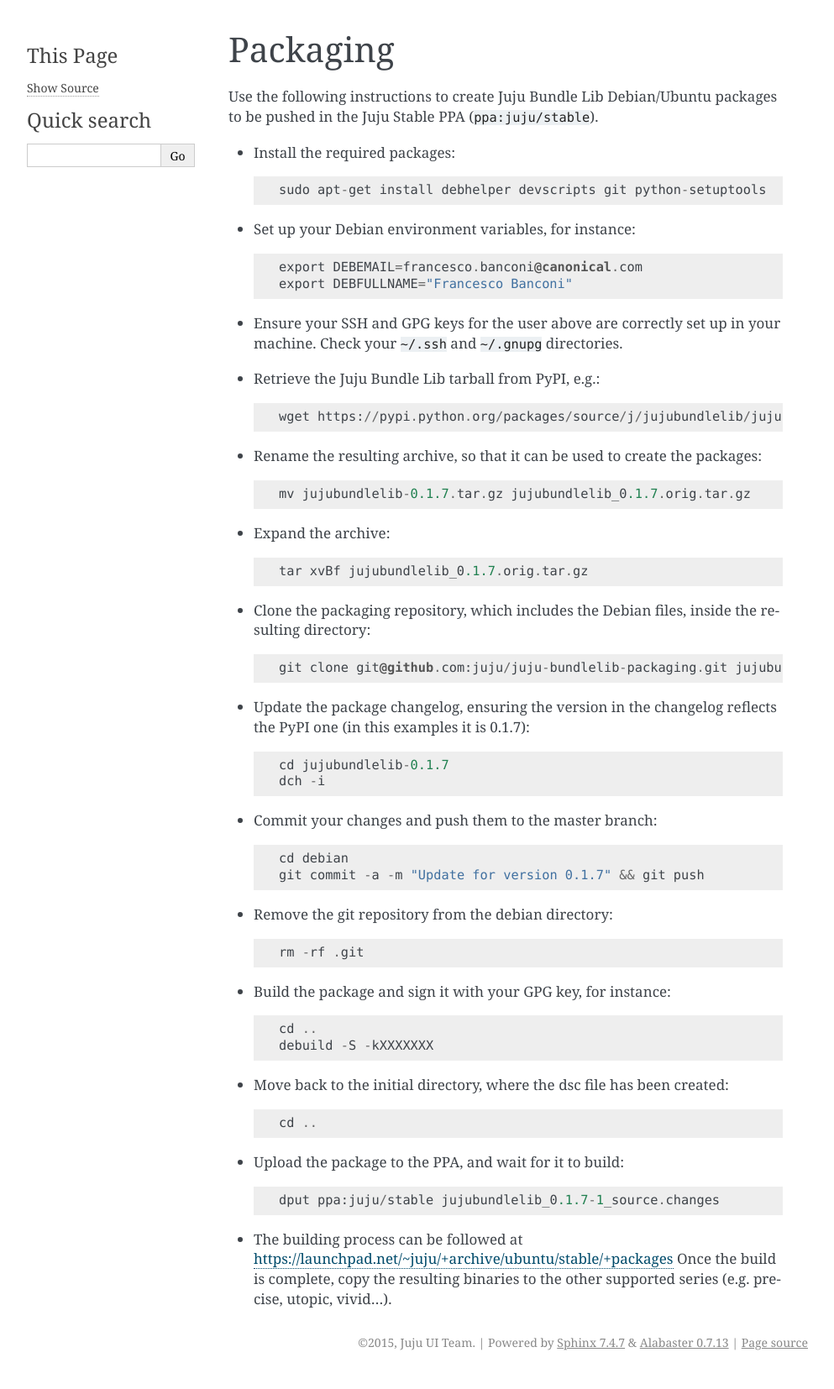
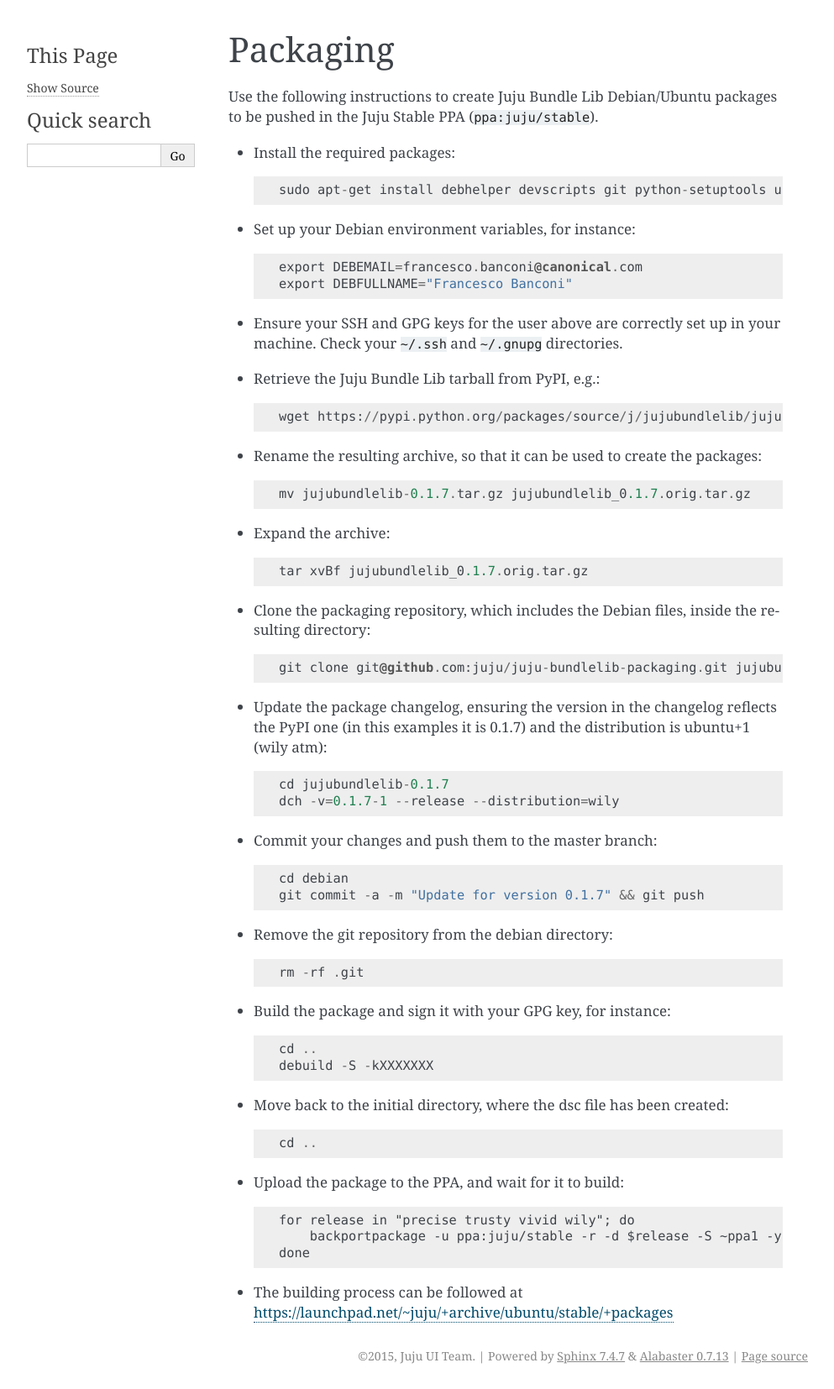
Before and after one commit to juju/juju-bundlelib, a Sphinx documentation site: the page built from docs/packaging.rst, in a window 1280 px wide. Shown: the whole page at 84% size, without its empty margins (148-1141 px from the left). Built offline with Sphinx 7.4.7, drawn with Linux system fonts in a browser that asks for light colours.

Commit message:
New packaging guide

```diff
--- a/docs/packaging.rst
+++ b/docs/packaging.rst
@@ -7,7 +7,7 @@
 
 * Install the required packages::
 
-    sudo apt-get install debhelper devscripts git python-setuptools
+    sudo apt-get install debhelper devscripts git python-setuptools ubuntu-deb-tools
 
 * Set up your Debian environment variables, for instance::
 
@@ -35,10 +35,11 @@
     git clone git@github.com:juju/juju-bundlelib-packaging.git jujubundlelib-0.1.7/debian
 
 * Update the package changelog, ensuring the version in the changelog reflects
-  the PyPI one (in this examples it is 0.1.7)::
+  the PyPI one (in this examples it is 0.1.7) and the distribution is
+  ubuntu+1 (wily atm)::
 
     cd jujubundlelib-0.1.7
-    dch -i
+    dch -v=0.1.7-1 --release --distribution=wily
 
 * Commit your changes and push them to the master branch::
 
@@ -60,9 +61,9 @@
 
 * Upload the package to the PPA, and wait for it to build::
 
-    dput ppa:juju/stable jujubundlelib_0.1.7-1_source.changes
+    for release in "precise trusty vivid wily"; do
+        backportpackage -u ppa:juju/stable -r -d $release -S ~ppa1 -y jujubundlelib_0.1.7-1_source.dsc
+    done
 
 * The building process can be followed at
   https://launchpad.net/~juju/+archive/ubuntu/stable/+packages
-  Once the build is complete, copy the resulting binaries to the other
-  supported series (e.g. precise, utopic, vivid...).
```
